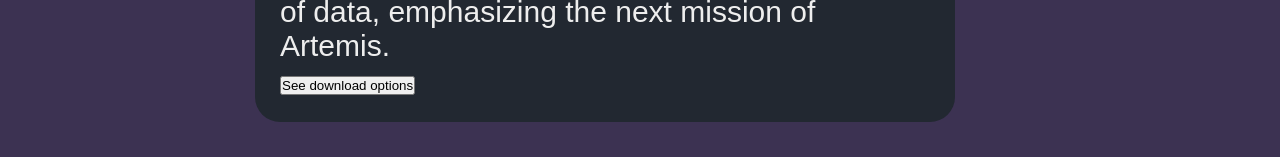
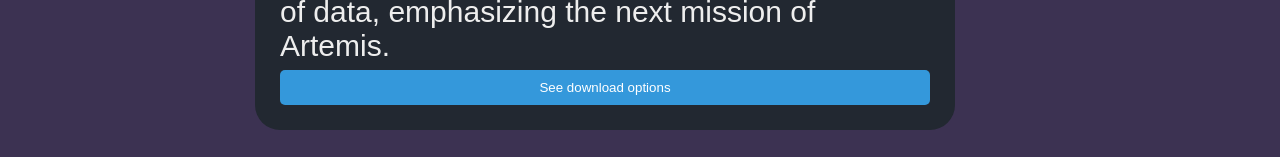
Before and after one commit to emirod1955/Moon-Lander-Game-Web, a React (Create React App) app: page / in a window 1280 px wide. Shown: the part 1096-1253 px from the top of the page. Built offline with nearby package versions, Linux system fonts and the light colour scheme; the HTML template or start-up script is replaced by a standard one.

Commit message:
ya esta no?

```diff
--- a/package.json
+++ b/package.json
@@ -2,7 +2,6 @@
   "name": "my-app",
   "version": "0.1.0",
   "private": true,
-  "homepage": "https://emirod1955.github.io/Moon-Lander-Game-Web",
   "dependencies": {
     "@testing-library/jest-dom": "^5.14.1",
     "@testing-library/react": "^11.2.7",
@@ -15,8 +14,6 @@
     "web-vitals": "^1.1.2"
   },
   "scripts": {
-    "predeploy": "npm run build",
-    "deploy": "gh-pages -d build",
     "start": "react-scripts start",
     "build": "react-scripts build",
     "test": "react-scripts test",
--- a/src/styles/styles.css
+++ b/src/styles/styles.css
@@ -147,6 +147,26 @@
     padding: 0.4rem;
 }
 
+button{
+    background-color: #3498DB;
+    color: #ffffff;
+    border-style: none;
+    padding: 0.5rem;
+    margin-top: 0.7rem;
+    border-radius: 0.5rem;
+    width: 100%;
+    height: 3.5rem;
+}
+
+button:hover{
+    background-color: #2E86C1;
+    cursor: pointer;
+}
+
+button:active{
+    padding: 0.4rem;
+}
+
 #WindowsButton, #WindowsButton2{
     background-color: #00aef0;
 }
```
